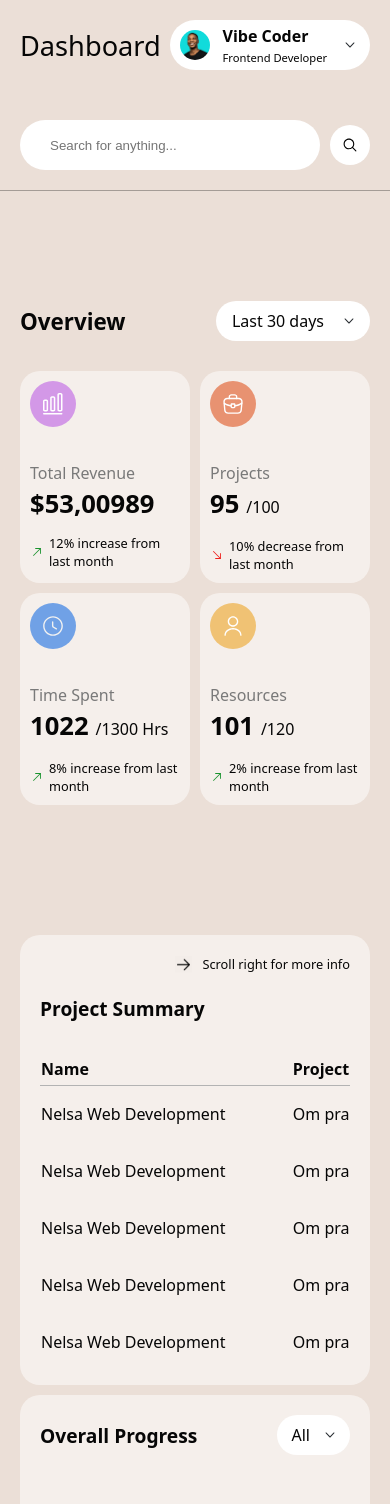
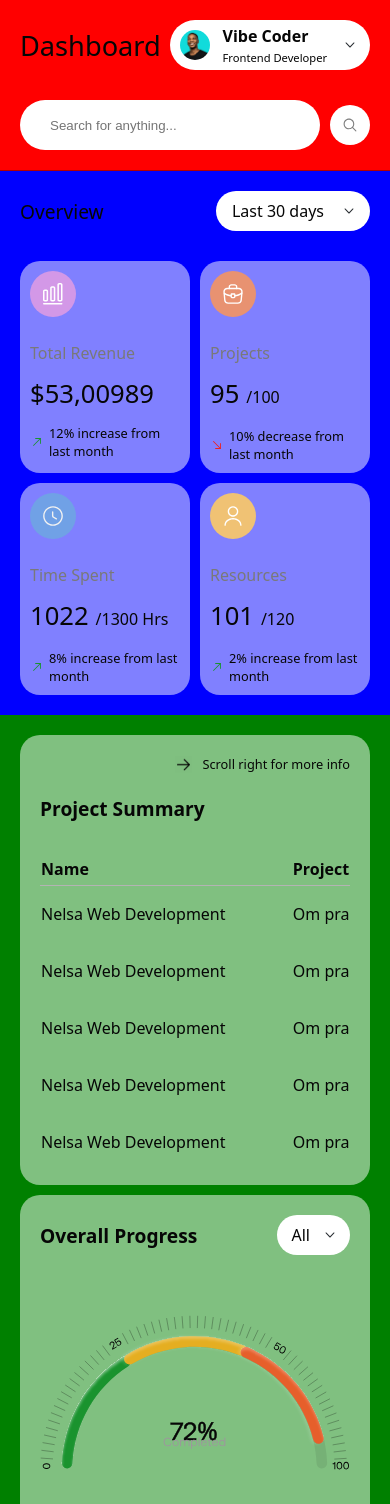
Before and after one commit to vibe-coder/promage-dashboard-main, a React (Create React App) app in the folder promage-dashboard/: page / in a window 390 px wide. Shown: the top 1504 px of the page. Built offline with nearby package versions, Linux system fonts and the light colour scheme.

Commit message:
Mobile Adjustment on all section

```diff
--- a/promage-dashboard/src/Dashboard-Components/SCSS/Header.scss
+++ b/promage-dashboard/src/Dashboard-Components/SCSS/Header.scss
@@ -11,15 +11,17 @@ body{
     border-bottom: solid 1px rgba(0, 0, 0, .3);
     padding: 20px;
     padding-bottom: 20px;
-    margin-bottom: 90px;
+    // margin-bottom: 30px;
+    background-color: red;
 
-    // **************** Dashboard Wrapper
+    // **************** Header Wrapper
 
     .header-wrapper{
       display: flex;
       justify-content: space-between;
       align-items: center;
       margin: 0;
+      margin-bottom: 30px;
 
       .dashboard{
         font-size: 1.7rem;
@@ -89,8 +91,8 @@ body{
         display:flex;
         align-items: center;
         justify-content: space-between;
-        margin-top: 50px;
         gap: 10px;
+
 
         .search-input{
           height: 30px;
@@ -117,6 +119,7 @@ body{
 
           img{
             height: 40%;
+            opacity: .5;
           }
         }
       }
--- a/promage-dashboard/src/Dashboard-Components/SCSS/Overview.scss
+++ b/promage-dashboard/src/Dashboard-Components/SCSS/Overview.scss
@@ -9,7 +9,9 @@ body{
 
   .overview-container{
     padding: 20px;
-    margin-bottom: 90px;
+    background-color:  blue;
+    // margin-bottom: 10px;
+
     .overview-header{
       display: flex;
       align-items: center;
@@ -17,8 +19,8 @@ body{
       margin-bottom: 30px;
 
       h3{
-        font-size: 1.4rem;
-        font-weight: 700;
+        font-size: 1.2rem;
+        font-weight: 500;
         margin: 0;
         color: #060606;
       }
@@ -38,29 +40,35 @@ body{
         }
       }
     }
+
+    // * Section Container
+
     .section-container{
       display: flex;
       flex-wrap: wrap;
       gap: 10px;
+      // background-color: red;
 
       .container{
         background-color: rgba(255, 255, 255, .5);
         border: none;
         border-radius: 20px;
         padding: 10px;
-        width: 150px;
+        width: 40%;
         flex-grow: 1;
 
         .icon-1{
-          margin-bottom: 30px;
+          margin-bottom: 20px;
         }
+
+        // * Figure Wrapper
 
         .figure-wrapper{
           p{
             font-weight: 400;
             color: #797979;
             margin: 0;
-            margin-bottom: 10px;
+            margin-bottom: 20px;
             font-size: 1rem;
           }
 
@@ -69,6 +77,7 @@ body{
             margin: 0;
             color: #060606;
             line-height: 20px;
+            font-weight: 500;
 
             .calculate{
               font-size: 1rem;
@@ -92,10 +101,6 @@ body{
           }
         }
       }
-
-      .container:last-child{
-        flex-grow: 1;
-      }
     }
   }
 }
--- a/promage-dashboard/src/Dashboard-Components/SCSS/Project-Summary.scss
+++ b/promage-dashboard/src/Dashboard-Components/SCSS/Project-Summary.scss
@@ -3,8 +3,9 @@
     display: flex;
     flex-direction: column;
     gap: 10px;
-    margin-bottom: 90px;
+    // margin-bottom: 90px;
     padding: 20px;
+    background-color: green;
 
     .summary-wrapper{
       background-color: rgba(255, 255, 255, .5);
@@ -226,6 +227,10 @@
         // background-color: blue;
         display: flex;
         align-items: center;
+
+        img{
+          width: 100%;
+        }
       }
 
       .bottom{
--- a/promage-dashboard/src/Dashboard-Components/SCSS/Task.scss
+++ b/promage-dashboard/src/Dashboard-Components/SCSS/Task.scss
@@ -12,6 +12,7 @@ body{
     flex-direction: column;
     gap: 10px;
     padding: 20px;
+    background-color: #E65F2B;
 
     // * DAILY TASK
 
@@ -43,7 +44,7 @@ body{
       }
 
 
-      // ****************************** Task Wrapper
+      // ****************************** TAASK WRAPPER
 
 
       .task-wrapper{
```
